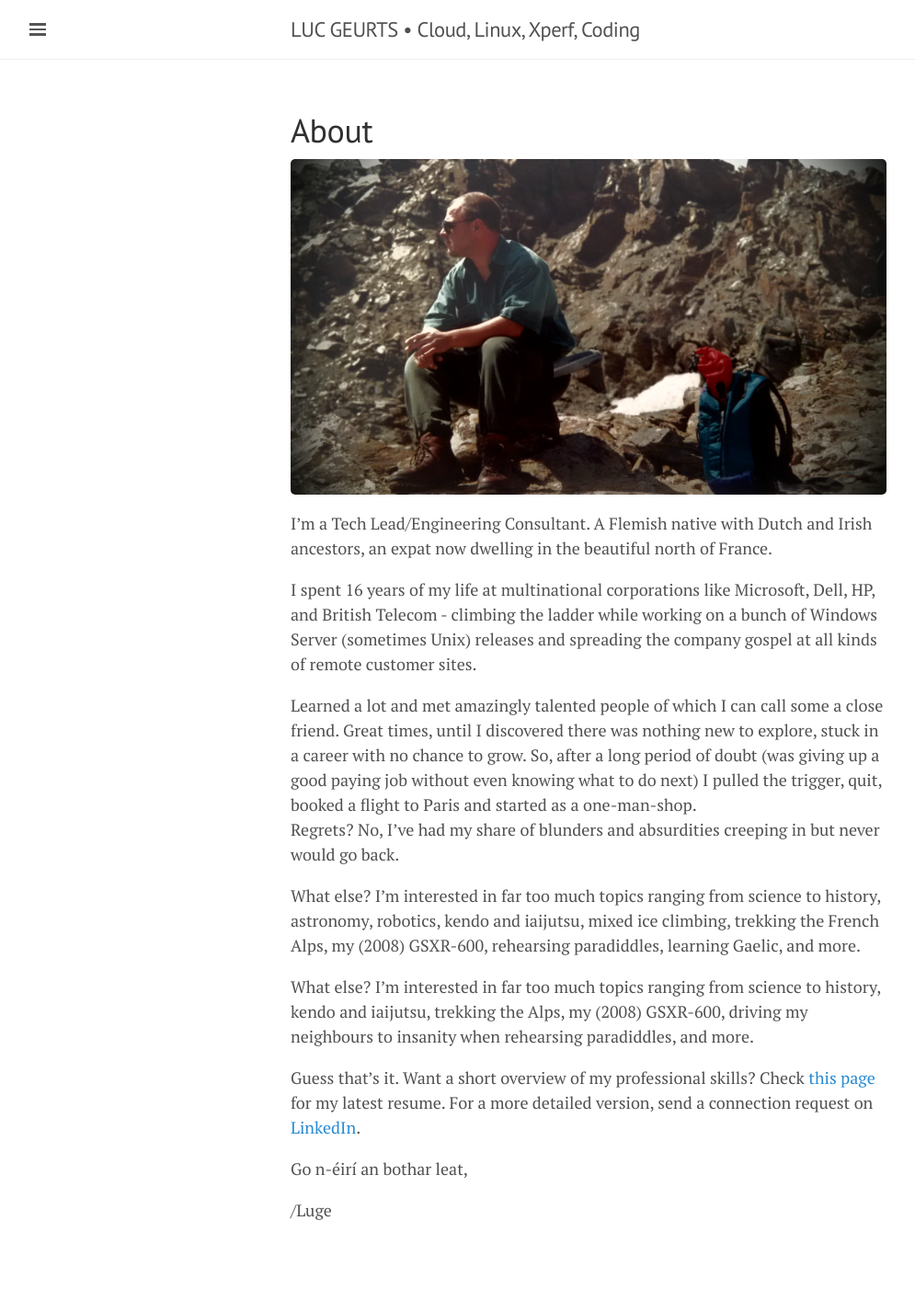
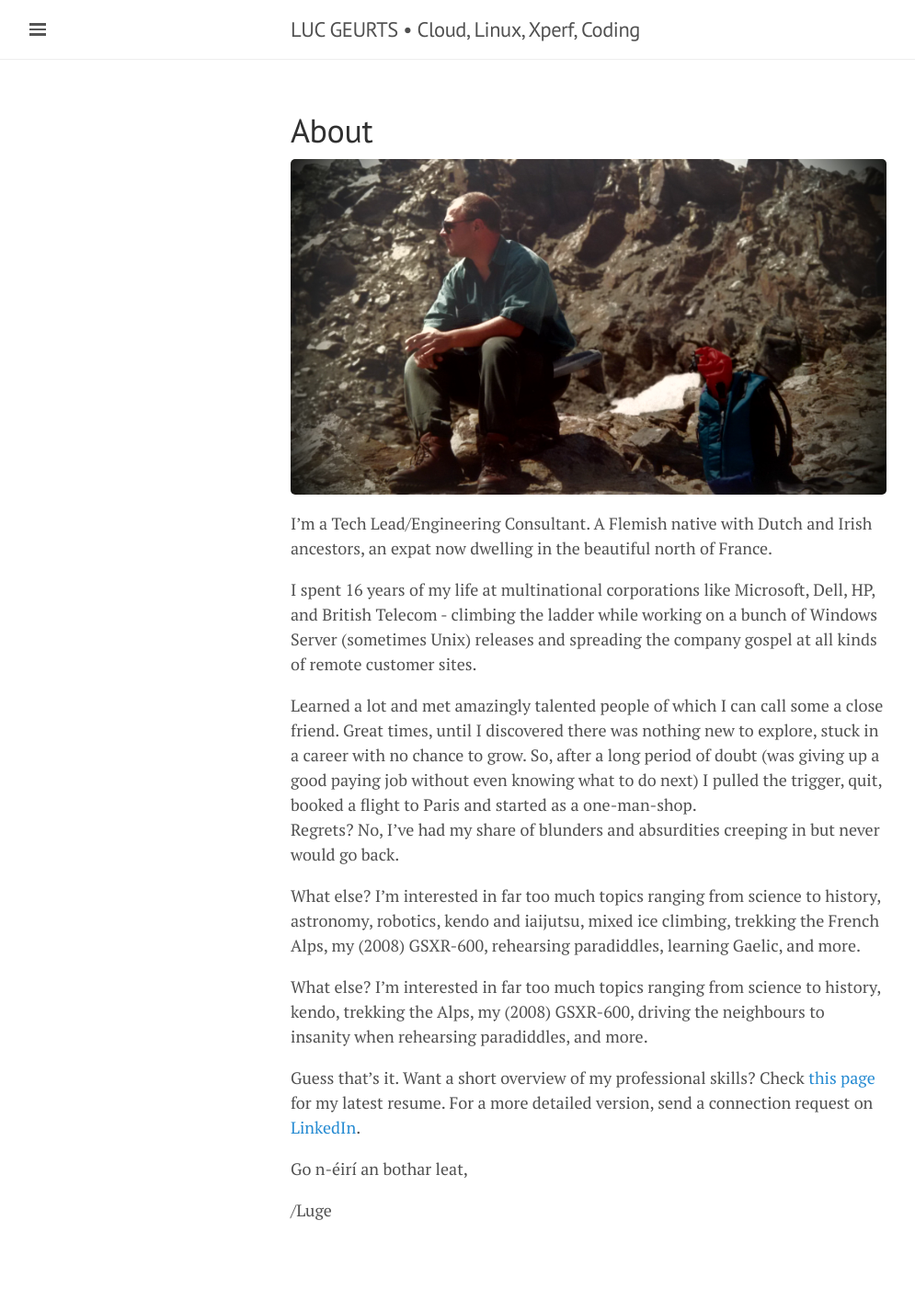
Before and after one commit to lgeurts/lgeurts.github.io, a Jekyll site: the page built from about.md, in a window 1280 px wide. Shown: the whole page at 92% size, without its empty margins (0-995 px from the left). Built offline with Jekyll 4.4.1, drawn with Linux system fonts in a browser that asks for light colours; nearby versions of some CDN libraries.

Commit message:
Update about.md

```diff
--- a/about.md
+++ b/about.md
@@ -13,7 +13,7 @@ Learned a lot and met amazingly talented people of which I can call some a close
 
 What else? I’m interested in far too much topics ranging from science to history, astronomy, robotics, kendo and iaijutsu, mixed ice climbing, trekking the French Alps, my (2008) GSXR-600, rehearsing paradiddles, learning Gaelic, and more.
 
-What else? I’m interested in far too much topics ranging from science to history, kendo and iaijutsu, trekking the Alps, my (2008) GSXR-600, driving my neighbours to insanity when rehearsing paradiddles, and more.
+What else? I’m interested in far too much topics ranging from science to history, kendo, trekking the Alps, my (2008) GSXR-600, driving the neighbours to insanity when rehearsing paradiddles, and more.
 
 Guess that's it. Want a short overview of my professional skills? Check [this page](https://github.com/lgeurts/Resume/blob/master/Moderncv%20Resume%20Luc%20Geurts%20%28US%29.pdf) for my latest resume. For a more detailed version, send a connection request on [LinkedIn](https://www.linkedin.com/in/lucgeurts).
 
```
